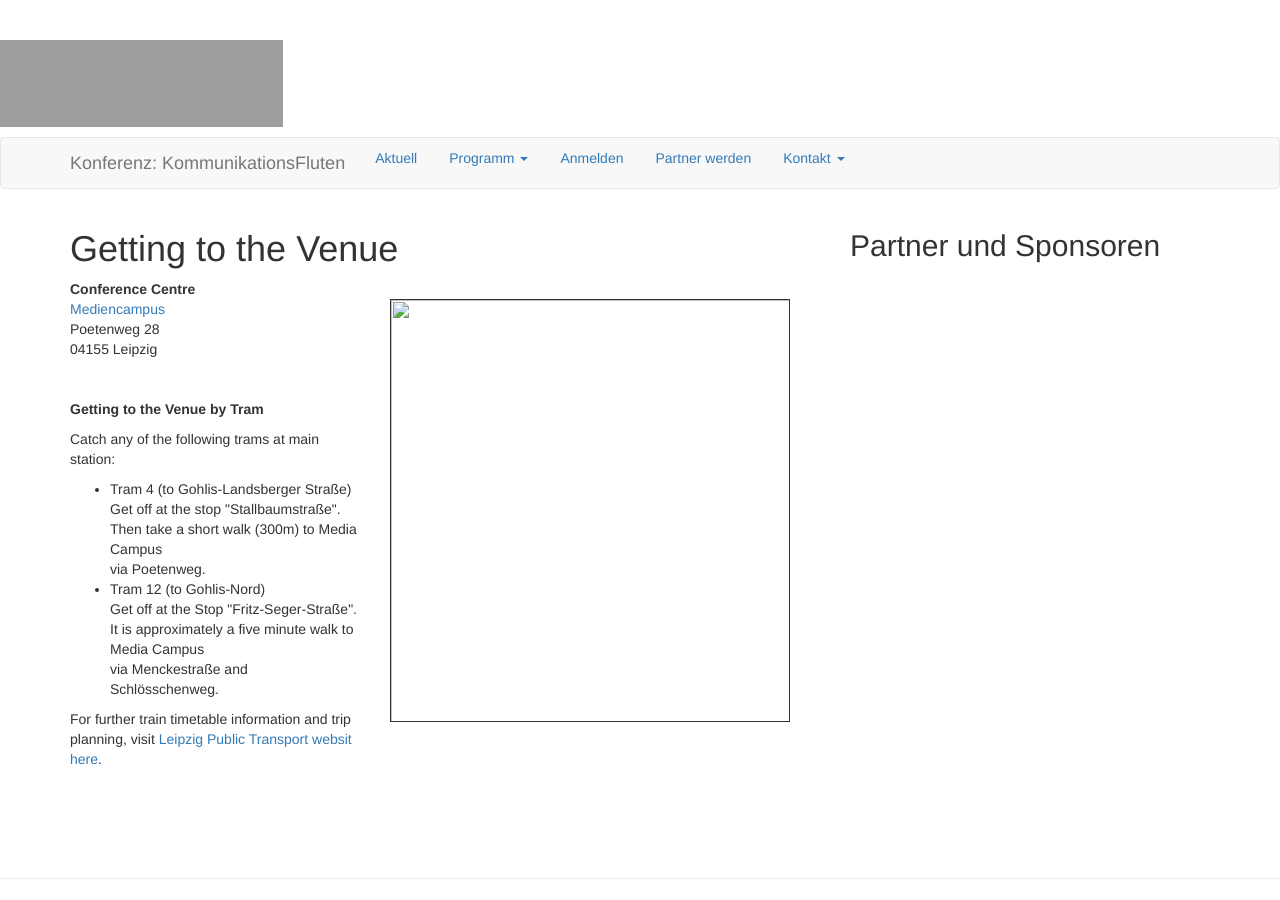
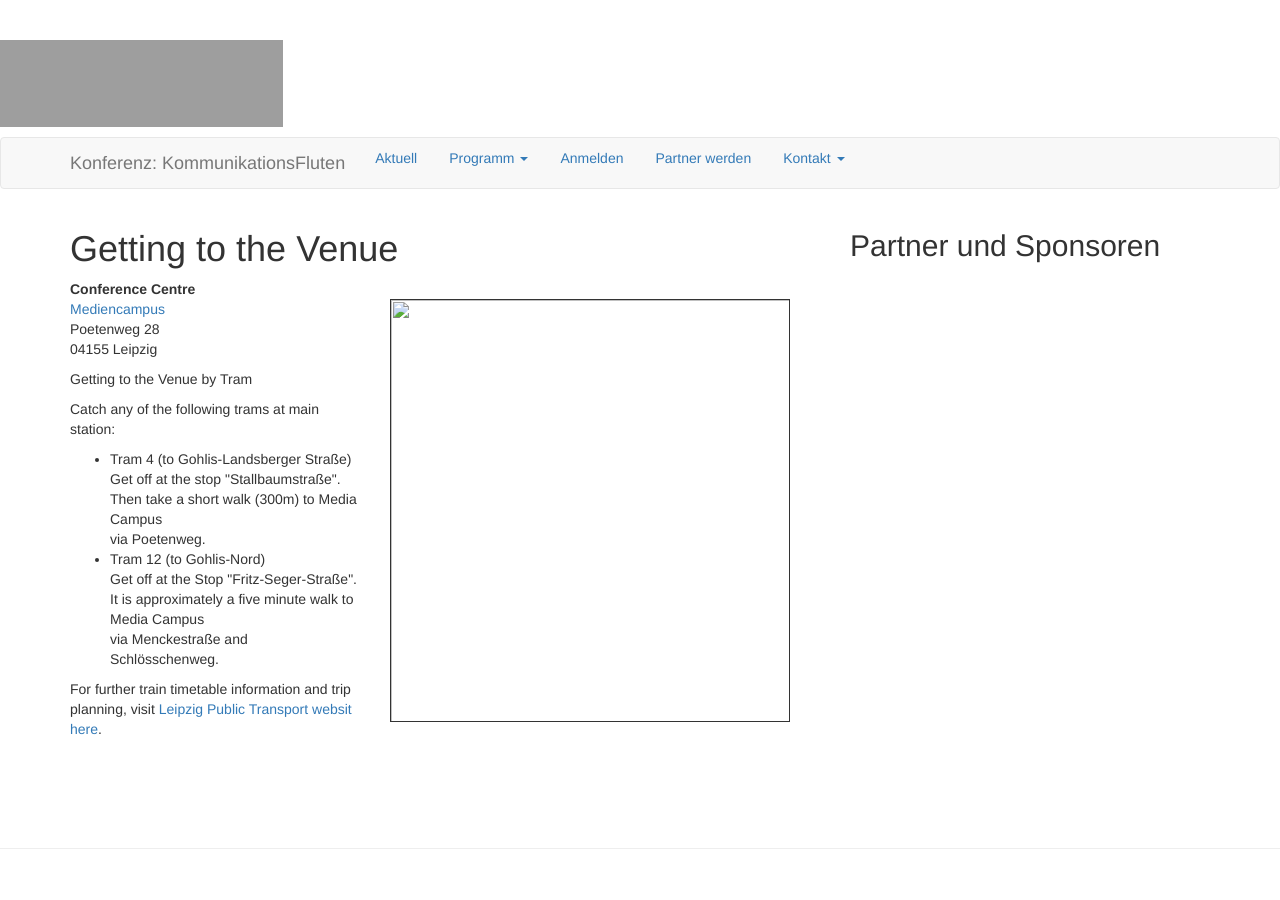
Before and after one commit to susedev/test, a Jekyll site: the page built from location.html, in a window 1280 px wide. Built offline with Jekyll 4.4.1, drawn with Linux system fonts in a browser that asks for light colours; grey boxes are pictures that could not be loaded.

Commit message:
Edit from JekyllCMS

```diff
--- a/location.html
+++ b/location.html
@@ -6,9 +6,7 @@ title: Getting to the Venue
 Poetenweg 28<br />
 04155 Leipzig</p>
 
-<p class="csc-header csc-header-n1">&nbsp;</p>
-
-<p class="csc-header csc-header-n1"><strong>Getting to the Venue by Tram</strong></p>
+<p class="csc-header csc-header-n1">Getting to the Venue by Tram</p>
 
 <p class="csc-header csc-header-n1">Catch any of the following trams at main station:</p>
 
```
